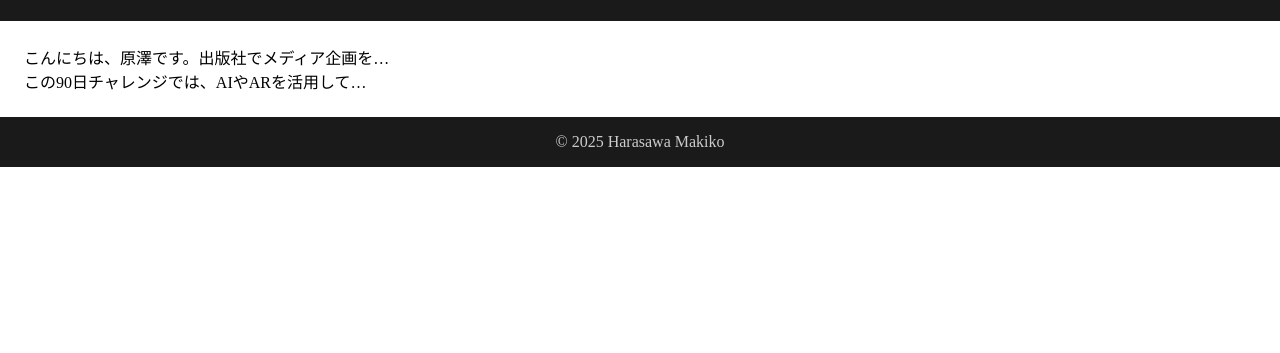
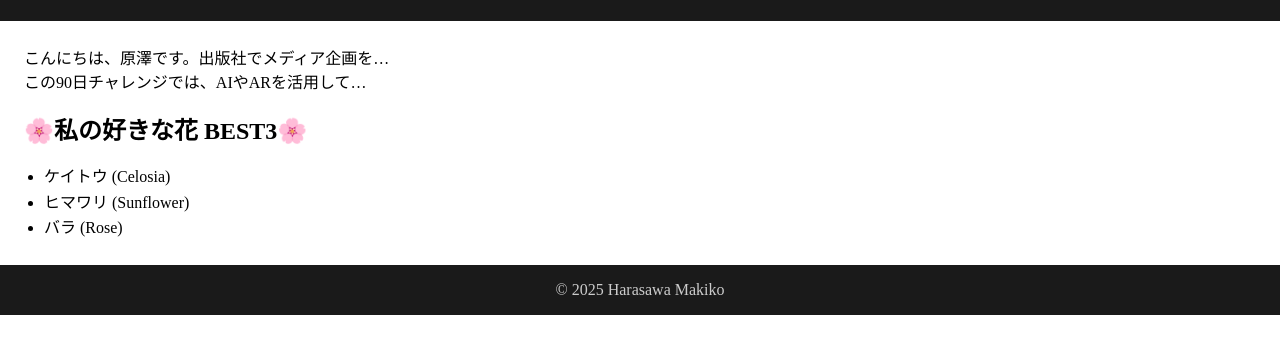
Before and after one commit to dottapper/ai-watercolor-ar-demo, a plain HTML site: page index.html in a window 1280 px wide. Shown: the part 65-418 px from the top of the page. Drawn offline with Linux system fonts and the light colour scheme.

Commit message:
Day5: add flower list

```diff
--- a/index.html
+++ b/index.html
@@ -1,6 +1,7 @@
 <body>
     <header class="site-header">
       <h1>Hello Watercolor AR🎨</h1>
+
       <nav class="site-nav">
         <a href="https://github.com/dottapper/ai-watercolor-ar-demo/"
         target="_blank"rel="noopener">
@@ -12,6 +13,14 @@
     <main>
       <p>こんにちは、原澤です。出版社でメディア企画を…</p>
       <p>この90日チャレンジでは、AIやARを活用して…</p>
+      <br>
+      <h2>🌸私の好きな花 BEST3🌸</h2>
+      <br>
+        <ul class="flower-list">
+         <li>ケイトウ (Celosia)</li>
+         <li>ヒマワリ (Sunflower)</li>
+         <li>バラ (Rose)</li>
+        </ul>
     </main>
 
     <footer>
@@ -61,4 +70,12 @@
       padding: 16px;
       text-align: center;
     }
-  </style>
+
+    .flower-list {
+        margin-top: 16px 0;
+        padding-left: 20px;
+        line-height: 1.6;
+        list-style-type: disc;
+    }
+
+        </style>
```
